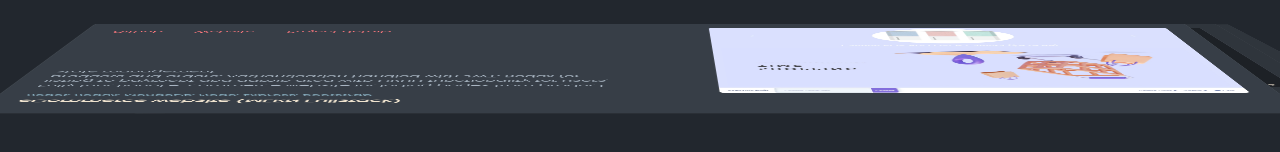
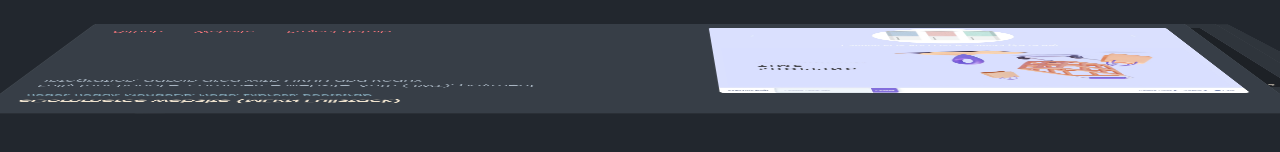
Before and after one commit to renebitter/portfolio, a Next.js app: page /portfolio/ in a window 1280 px wide. Shown: the part 1191-1343 px from the top of the page. Built offline with nearby package versions, Linux system fonts and the light colour scheme; some icons are missing.

Commit message:
Update projects

```diff
--- a/components/projects/projectDetail.module.scss
+++ b/components/projects/projectDetail.module.scss
@@ -12,7 +12,11 @@
   small {
     color: var(--text-tertiary);
     display: block;
-    margin-bottom: 50px;
+    margin-bottom: 25px;
+  }
+
+  a {
+    color: var(--text-tertiary);
   }
 
   .card {
--- a/data/posts/static-site-to-github-pages.md
+++ b/data/posts/static-site-to-github-pages.md
@@ -14,6 +14,8 @@ tech: ['Next.js']
 ##### Using Next.js version 12.1.6
 
 ##### 2022-06-23
+
+Update: Since July 27th, this procedure can be done completely by github without a third party solution. [github.blog](https://github.blog/changelog/2022-07-27-github-pages-custom-github-actions-workflows-beta/)
 
 ## Introduction
 
--- a/data/projects/eCommerce-ts.md
+++ b/data/projects/eCommerce-ts.md
@@ -15,4 +15,4 @@
 
 ## Description
 
-Next planned project.
+This should be a remake of the [<ins>mernshop</ins>](/portfolio/projects/mernshop) project but mainly using Next.js and Typescript.
--- a/data/projects/github-finder.md
+++ b/data/projects/github-finder.md
@@ -3,7 +3,7 @@
   tech:
     - React
     - Context
-  description: React app for user searching using github API and context.
+  description: Search for github users with Github API and React Context.
   liveLink: https://github-finder-54654564789731.netlify.app/
   githubLink: https://github.com/renebitter/github_finder
   isFeatured: false
@@ -11,4 +11,4 @@
 
 ## Description
 
-React app for user searching using github API and context.
+React app for user search using github API and context.
--- a/data/projects/it-logger.md
+++ b/data/projects/it-logger.md
@@ -7,8 +7,7 @@
     - Node
     - Express
   description: >-
-    This is a MERN + Redux project with authentication and CRUD functionality.
-    Functionalities: Add/delete logs & users; list logs/users
+    This is a MERN Fullstack + Redux project with authentication and CRUD functionality.
   liveLink: https://itlogger-04360.herokuapp.com/
   githubLink: https://github.com/renebitter/it-logger-full-stack
   isFeatured: false
--- a/data/projects/mernshop.md
+++ b/data/projects/mernshop.md
@@ -8,9 +8,7 @@
     - Express
     - Bootstrap
   description: >-
-    Fully functional e-commerce website including pages from product listing to
-    payment and admin area with CRUD functionality for users, products and
-    orders. Authentication handled with JWT. Redux for state management.
+    Fully functional e-commerce website. Auth (JWT), payment integration, admin area with CRUD and Redux.
   liveLink: https://mernshop-99.herokuapp.com/
   githubLink: https://github.com/renebitter/mernshop
   image: mernshop.webp
@@ -84,9 +82,42 @@ state management with Redux in the frontend.
 <br />
 Explain redux usage...
 
+<!-- TODO: Explain redux usage...-->
+
 ## Structure
 
-See below the diagrams for both backend and frontend. Some code was omitted for simplicity matter (e.g. orderController).
+See below the diagrams for both frontend and backend. Some code was omitted for simplicity matter (e.g. orderController).
+
+### Frontend Diagram
+
+<iframe style="border:none" width="100%" height="550" src="https://whimsical.com/embed/PMxfFafALUS8a2DTdF6ogt"></iframe>
+<br />
+
+#### Store
+
+Combines all reducers and apply thunk (middleware that allows
+you to return functions).
+
+#### Constants
+
+Just holds the constants names.
+
+#### Actions
+
+Explain... Fetches API and dispatches...
+
+#### Reducers
+
+Explain... Takes previous state and action, and returns next
+state
+
+#### Screens
+
+useDispatch & useSelector from &apos;react-redux&apos;
+
+#### Components
+
+Explain...
 
 ### Backend Diagram
 
@@ -137,32 +168,3 @@ Generates a token which is called from the userController.
 
 Defines the DB schema for a given model. userModal.js also
 uses bcrypt to compare and hash passwords.
-
-### Frontend Diagram
-
-<iframe style="border:none" width="100%" height="550" src="https://whimsical.com/embed/PMxfFafALUS8a2DTdF6ogt"></iframe>
-<br />
-
-#### Store
-
-Combines all reducers and apply thunk (middleware that allows
-you to return functions).
-
-#### Constants
-
-Just holds the constants names.
-
-#### Actions
-
-Explain... Fetches API and dispatches...
-
-#### Reducers
-
-Explain... Takes previous state and action, and returns next
-state
-
-#### Screens
-
-useDispatch & useSelector from &apos;react-redux&apos;
-
-<!-- Screenshots -->
--- a/data/projects/nextjs-auth.md
+++ b/data/projects/nextjs-auth.md
@@ -4,9 +4,7 @@
     - React
     - Next.js
   description: >-
-    Project built using next-auth library to handle authentication.
-    SessionProvider, useSession, getSession, CredentialsProvider, JWT & bcryptjs
-    (for password hashing), mongodb, HTTP requests sent using fetch.
+    Next.js project using next-auth library and JWT to handle authentication.
   liveLink: https://nextjs-authentication-eight.vercel.app/
   githubLink: https://github.com/renebitter/nextjs-authentication
   isFeatured: false
--- a/data/projects/nextjs-blog.md
+++ b/data/projects/nextjs-blog.md
@@ -6,9 +6,7 @@
     - Markdown
     - MongoDB
   description: >-
-    Blog posts written in markdown and rendered with "react-markdown".
-    Notifications displayed via react portal through "_document.js.". Contact
-    form using mongodb.
+    Blog posts written in markdown and rendered with react-markdown.
   liveLink: https://nextjs-blog-renebitter.vercel.app/
   githubLink: https://github.com/renebitter/nextjs-blog
   isFeatured: false
--- a/data/projects/portfolio.md
+++ b/data/projects/portfolio.md
@@ -6,9 +6,8 @@
     - Markdown
     - Sass
   description: >-
-    Developed with Next.js using Static Site Generation. Dynamic pages for
-    projects and blog posts. Blog posts written in markdown and rendered with
-    react-markdown. Framer motion for the "eye candy".
+    Next.js (SSG). Projects and posts written in markdown and rendered with
+    react-markdown.
   liveLink: https://renebitter.github.io/portfolio
   githubLink: https://github.com/renebitter/portfolio
   image: portfolio.jpg
@@ -23,10 +22,10 @@ react-markdown. Framer motion, AOS and Swiper for the "eye candy".
 
 ## Key takeaways
 
-I've wanted to build a cool, or at least presentable, Portfolio-Blog for a while now. Since I've been working a lot with Next.js lately, I figured it would be a great idea to build this portfolio using Next.js instead of some plain html/css/js. And since I didn't want to pay for hosting just right now, Github Pages should do the trick.
+I've wanted to build a cool, or at least presentable, Portfolio-Blog for a while now. Since I've been working a lot with Next.js lately, I figured it would be a great idea to build this portfolio using Next.js instead of some plain html/css/js. And since I didn't want to pay for hosting just yet, Github Pages should do the trick.
 <br />
 <br />
-It turned out to be bigger and more complex than expected. You can check out my blog post [<ins>here</ins>](/portfolio/posts/static-site-to-github-pages) where I go into detail about building and deploying this portfolio.
+It turned out to be not more complicated but bigger and more complex than expected. You can check out my blog post [<ins>here</ins>](/portfolio/posts/static-site-to-github-pages) where I go into detail about deploying this portfolio.
 
 ## Structure
 
--- a/data/projects/react-resort.md
+++ b/data/projects/react-resort.md
@@ -2,11 +2,10 @@
   title: Resort website
   tech:
     - React
+    - Context
     - Contentful
   description: >-
-    Simple resort website with room listing and filter settings. Used react
-    context API for state management and Contentful for content (image, text)
-    delivery.
+    Simple resort website with room listing and filter settings.
   liveLink: https://react-resort-project.netlify.app/
   githubLink: https://github.com/renebitter/react_resort
   isFeatured: false
--- a/data/projects/shopware.md
+++ b/data/projects/shopware.md
@@ -6,8 +6,7 @@
     - Twig
     - Smarty
   description: >-
-    Worked on the development of Shopware 6 and many other Shopware 5 and 6
-    projects for mid and large size B2B and B2C clients in Germany.
+    Shopware 6 source code and many other SW5 & SW6 projects.
   githubLink: https://github.com/shopware/platform
   image: shopware.png
   isFeatured: true
@@ -15,4 +14,13 @@
 
 ## Description
 
-Next planned project.
+Shopware is a modular, highly customizable open-source e-commerce platform.
+
+I worked on the development of [<ins>Shopware 6 source code</ins>](https://github.com/shopware/platform) and many other Shopware 5 and 6 projects for mid and large size B2B and B2C clients in Germany. My work consisted in developing and testing the Frontend using the template engines Smarty (SW5) and Twig (SW6) as well as jQuery, ES6, Bootstrap, LESS and SASS.
+
+Some of the shops I worked on:<br/>
+[<ins>krieg-online.de</ins>](https://krieg-online.de/)<br/>
+[<ins>shop.tila-lachenmaier.de</ins>](https://shop.tila-lachenmaier.de/)<br/>
+[<ins>badischer-winzerkeller.de</ins>](https://www.badischer-winzerkeller.de/)<br/>
+[<ins>erima.de</ins>](https://www.erima.de/)<br/>
+[<ins>digel.de</ins>](https://www.digel.de/)<br/>
```
Also changed, not shown: components/projects/projectContent.js (+12 -12 lines).
